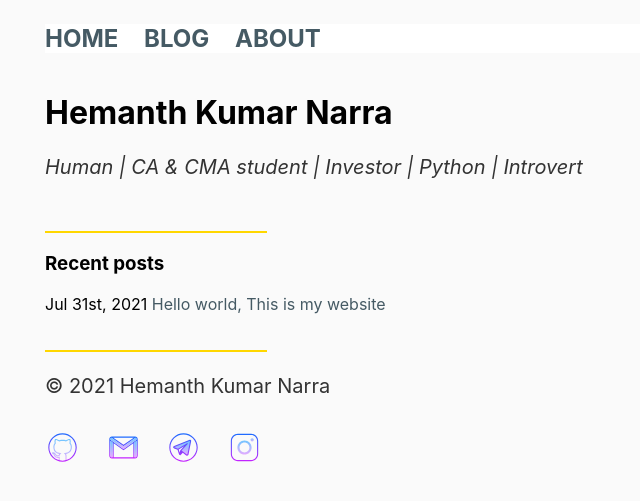
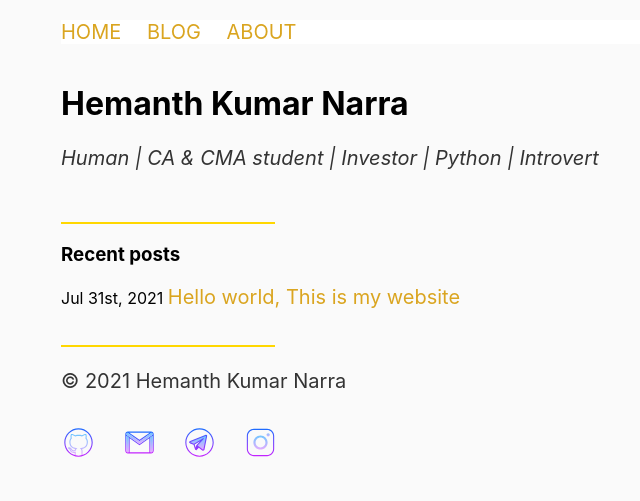
Before and after one commit to hemanthnarra/hemanthnarra.github.io, a Jekyll site: the page built from index.html, in a window 1280 px wide. Shown: the top 501 px of the page, without its empty margins (225-865 px from the left). Built offline with Jekyll 4.4.1, drawn with Linux system fonts in a browser that asks for light colours.

Commit message:
large screen css done

```diff
--- a/css/main.css
+++ b/css/main.css
@@ -5,6 +5,10 @@
     font-family: -apple-system, BlinkMacSystemFont, 'Segoe UI', Roboto, Oxygen, Ubuntu, Cantarell, 'Open Sans', 'Helvetica Neue', sans-serif;
     max-width: 740px;
     margin: auto;
+}
+.w3-container {
+    padding-left: 16px;
+    padding-right: 10px;
 }
 p {
     font-size: 1.25em;
@@ -14,7 +18,7 @@
 }
 a {
     background-color: transparent;
-    color: #455a64;
+    color: goldenrod;
     text-decoration: none;
     transition: color .1s ease-in-out;
 }
@@ -48,8 +52,8 @@
     padding-bottom: 20px;
 }
 nav ul, footer ul {
-    font-size: 1.5em;
-    font-weight: bold;
+    font-size: 1.25em;
+    font-weight: inherit;
     list-style-type: none;
     padding-left: 0;
 }
@@ -61,3 +65,6 @@
     list-style-type: none;
     padding-left: 0;
 }
+.recent-posts a, .blog a {
+    font-size: 1.25em;
+}
```
